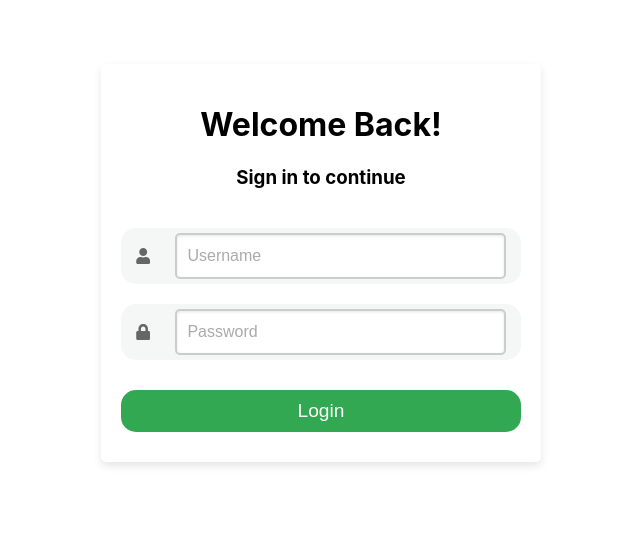
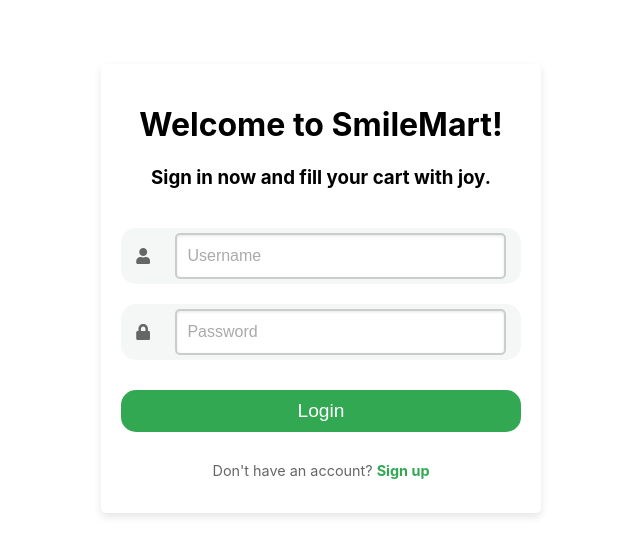
Before and after one commit to RumrillJ/SmileMart, a React (Create React App) app in the folder frontend/: page /login in a window 1280 px wide. Shown: the top 556 px of the page, without its empty margins (319-959 px from the left). Built offline with nearby package versions, Linux system fonts and the light colour scheme.

Commit message:
Added navigation connectivity between Login and Register

```diff
--- a/frontend/src/components/Auth/Login.tsx
+++ b/frontend/src/components/Auth/Login.tsx
@@ -17,9 +17,9 @@
     const login = async () => {
         try {
             const response = await axios.post("http://localhost:8080/users/login", user);
-            const { role, userId, username } = response.data;  // Assumi che tu riceva queste informazioni
-            // Logica per gestire il ruolo dell'utente e la navigazione
-            navigate("/dashboard");  // Modifica secondo la tua logica di navigazione
+            const { role, userId, username } = response.data;
+            // Logic to manage user role and navigation
+            navigate("/main-page"); // Edit according to your navigation logic
         } catch (error) {
             console.error("Login failed: ", error);
             alert("Login Failed!");
@@ -29,8 +29,8 @@
     return (
         <div className="login">
             <div className="text-container">
-                <h1>Welcome Back!</h1>
-                <h3>Sign in to continue</h3>
+            <h1>Welcome to SmileMart!</h1>
+            <h3>Sign in now and fill your cart with joy.</h3>
             </div>
             <div className="input-container">
                 <FaUser className="icon" />
@@ -41,6 +41,7 @@
                 <input type="password" placeholder="Password" name="password" onChange={handleChange} required />
             </div>
             <button className="login-button" onClick={login}>Login</button>
+            <p className="register-link">Don't have an account? <span onClick={() => navigate("/register")}>Sign up</span></p>
         </div>
     );
 };
--- a/frontend/src/components/Auth/Register.tsx
+++ b/frontend/src/components/Auth/Register.tsx
@@ -1,4 +1,5 @@
 import React, { useState } from 'react';
+import { useNavigate } from "react-router-dom";
 import axios from 'axios';
 import { RegistrationInterface } from '../../interfaces/RegistrationInterface';
 import './Auth.css';
@@ -21,6 +22,9 @@
         phoneNumber: ''
     });
 
+    const navigate = useNavigate();
+
+
     const handleChange = (e: React.ChangeEvent<HTMLInputElement>) => {
         const { name, value } = e.target;
         setUserData({ ...userData, [name]: value });
@@ -35,6 +39,7 @@
             const response = await axios.post('http://localhost:8080/register', userData);
             alert('Registration successful!');
             console.log('Registered user:', response.data);
+            navigate("/login");
         } catch (error) {
             alert('Registration failed!');
             console.error(error);
@@ -95,7 +100,10 @@
                 <FaPhone />
                 <input type="text" name="phoneNumber" placeholder="Phone Number" onChange={handleChange} />
             </div>
-            <button className="login-button" onClick={handleRegister}>Register</button>
+            <button className="login-button" onClick={handleRegister}>Sign Up</button>
+            <p className="register-link">
+                Have an account? <span onClick={() => navigate("/login")}>Log in</span>
+            </p>
         </div>
     );
 
```
